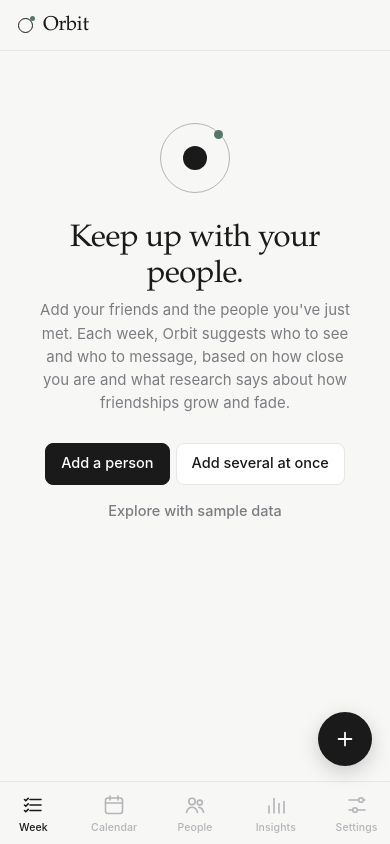
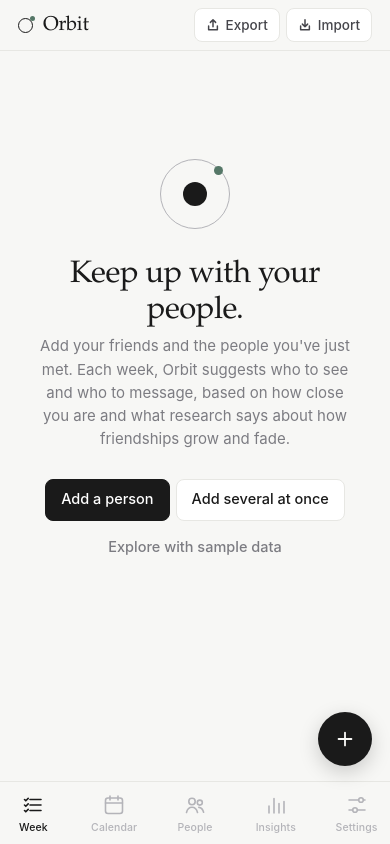
Before and after one commit to sgum1/orbit, a plain HTML site: page index.html in a window 390 px wide. Drawn offline with Linux system fonts and the light colour scheme.

Commit message:
Header backup buttons, more space under header, remove backup notice

```diff
--- a/index.html
+++ b/index.html
@@ -308,6 +308,15 @@ details[open] summary:before{content:"– "}
   .ev{padding:10px}
   .entry{grid-template-columns:1fr}
 }
+
+/* header backup buttons */
+.hdr-actions{display:flex;gap:6px;margin-left:20px;padding-left:20px;border-left:1px solid var(--line);flex:none}
+.hbtn{position:relative;display:inline-flex;align-items:center;gap:6px;height:32px;padding:0 11px;border:1px solid var(--line);border-radius:8px;background:var(--surface);font-size:13px;font-weight:500;color:var(--ink-2);cursor:pointer;white-space:nowrap;transition:border-color .15s,color .15s}
+.hbtn:hover{border-color:var(--faint);color:var(--ink)}
+.hbtn svg{width:14px;height:14px;fill:none;stroke:currentColor;stroke-width:1.7;stroke-linecap:round;stroke-linejoin:round}
+.hbtn .due{position:absolute;top:-4px;right:-4px;width:9px;height:9px;border-radius:50%;background:var(--due);border:2px solid var(--bg)}
+main.wrap{padding-top:56px;padding-bottom:120px}
+@media (max-width:900px) and (min-width:641px){ .hbtn .lbl{display:none} .hbtn{padding:0 9px} .hdr-actions{margin-left:14px;padding-left:14px} nav{gap:16px} }
 
 /* phone tab bar */
 .tabbar{display:none;position:fixed;left:0;right:0;bottom:0;z-index:10;background:color-mix(in srgb,var(--bg) 97%,transparent);backdrop-filter:blur(14px);-webkit-backdrop-filter:blur(14px);border-top:1px solid var(--line);padding:6px 4px calc(6px + env(safe-area-inset-bottom))}
@@ -379,7 +388,9 @@ body:not([data-view=week]):not([data-view=calendar]):not([data-view=people]) .fa
   body{font-size:15.5px}
   .top{height:50px}
   .logo{font-size:20px}
-  main{padding-top:22px}
+  .hdr-actions{margin-left:auto;padding-left:0;border-left:0}
+  .hbtn{height:34px;padding:0 11px;font-size:13.5px}
+  main.wrap{padding-top:36px;padding-bottom:calc(130px + env(safe-area-inset-bottom))}
   h1{font-size:31px;margin:4px 0 6px}
   .lede{font-size:15px}
   .tabbar{display:flex}
@@ -480,6 +491,7 @@ body:not([data-view=week]):not([data-view=calendar]):not([data-view=people]) .fa
 <header><div class="wrap top">
   <button class="logo" onclick="App.go('week')"><span class="mark"></span>Orbit</button>
   <nav id="nav"></nav>
+  <div class="hdr-actions" id="hdr-actions"></div>
 </div></header>
 <main class="wrap" id="main"></main>
 <nav class="tabbar" id="tabbar" aria-label="Sections"></nav>
@@ -847,6 +859,13 @@ function renderNav() {
   const tabs = [['week', 'This week'], ['calendar', 'Calendar'], ['people', 'People'], ['insights', 'Insights'], ['science', 'Research'], ['settings', 'Settings']];
   $('#nav').innerHTML = tabs.map(([k, l]) =>
     `<button class="${view === k ? 'on' : ''}" onclick="App.go('${k}')">${l}${k === 'week' && left ? `<span class="n" title="Still to do this week">${left}</span>` : ''}</button>`).join('');
+  const due = needsBackup();
+  $('#hdr-actions').innerHTML = `
+    <button class="hbtn" onclick="App.exportData()" title="${due ? 'Time for a backup: save a copy of your data' : 'Save a copy of your data'}" aria-label="Export backup">
+      <svg viewBox="0 0 16 16"><path d="M8 10V2M5 5l3-3 3 3M3 9v4.5h10V9"/></svg><span class="lbl">Export</span>${due ? '<i class="due"></i>' : ''}</button>
+    <label class="hbtn" title="Restore from a backup file" aria-label="Import backup">
+      <svg viewBox="0 0 16 16"><path d="M8 2v8M5 7l3 3 3-3M3 9v4.5h10V9"/></svg><span class="lbl">Import</span>
+      <input type="file" accept="application/json,.json" style="display:none" onchange="App.importData(this.files[0]);this.value=''"></label>`;
   const short = [['week', 'Week'], ['calendar', 'Calendar'], ['people', 'People'], ['insights', 'Insights'], ['settings', 'Settings']];
   $('#tabbar').innerHTML = short.map(([k, l]) =>
     `<button class="${view === k || (k === 'settings' && view === 'science') ? 'on' : ''}" onclick="App.go('${k}')" aria-label="${l}"><svg viewBox="0 0 24 24">${TAB_ICONS[k]}</svg>${l}${k === 'week' && left ? `<span class="n">${left}</span>` : ''}</button>`).join('');
@@ -904,9 +923,6 @@ function renderWeek() {
       <button class="btn btn-sm btn-quiet" onclick="App.cancelEvent('${e.id}')">It didn't</button></div>`);
   const ins = installBanner();
   if (ins) rows.unshift(ins);
-  if (needsBackup()) rows.push(`<div class="banner-row"><div class="grow"><b>Back up your data.</b> <span class="muted">Everything lives only in this browser. A backup file keeps it safe.</span></div>
-      <button class="btn btn-sm btn-primary" onclick="App.exportData()">Export backup</button>
-      <button class="btn btn-sm btn-quiet" onclick="App.snoozeBackup()">Later</button></div>`);
   if (rows.length) h += `<div class="banner">${rows.join('')}</div>`;
 
   // don't forget: birthdays and dated follow-ups
--- a/sw.js
+++ b/sw.js
@@ -2,7 +2,7 @@
    It only caches the app's own files. Your data lives in the app's local storage, never here or on a server.
    Strategy: serve the cached copy right away, then refresh the cache in the background,
    so updates to the app appear the next time you open it. Bump VERSION to force a refresh. */
-const VERSION = 'orbit-v6';
+const VERSION = 'orbit-v7';
 const ASSETS = ['./', './index.html', './manifest.webmanifest', './icons/apple-touch-icon.png', './icons/icon-192.png', './icons/icon-512.png'];
 
 self.addEventListener('install', e => {
```
